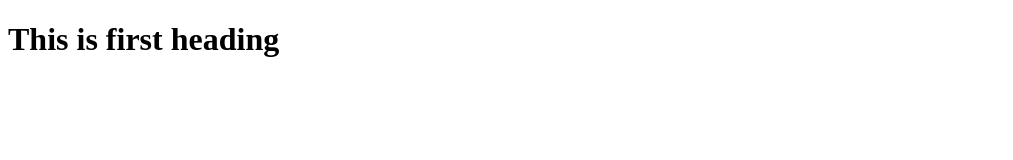
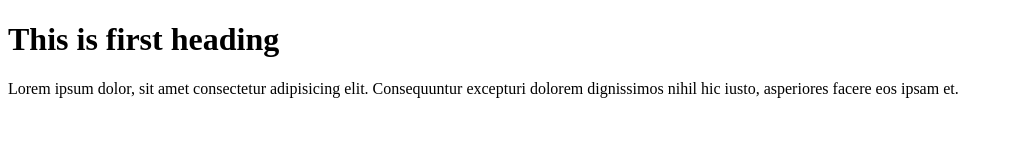
Before and after one commit to abrahmgerund/test.revert, a plain HTML site: page index.html in a window 1280 px wide. Shown: the whole page, without its empty margins (0-1013 px from the left). Drawn offline with Linux system fonts and the light colour scheme.

Commit message:
Update index.html

```diff
--- a/index.html
+++ b/index.html
@@ -7,5 +7,6 @@
 </head>
 <body>
     <h1>This is first heading</h1>
+    <p>Lorem ipsum dolor, sit amet consectetur adipisicing elit. Consequuntur excepturi dolorem dignissimos nihil hic iusto, asperiores facere eos ipsam et.</p>
 </body>
 </html>
```
